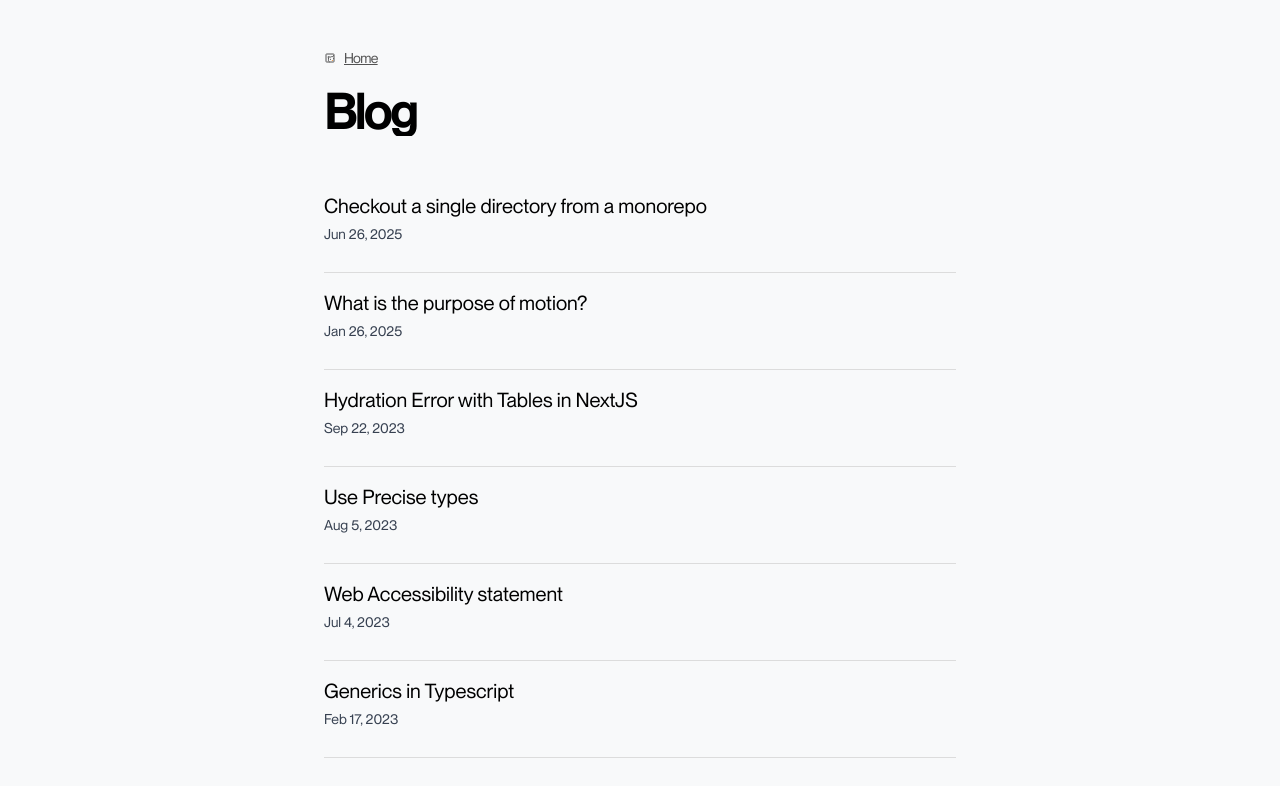
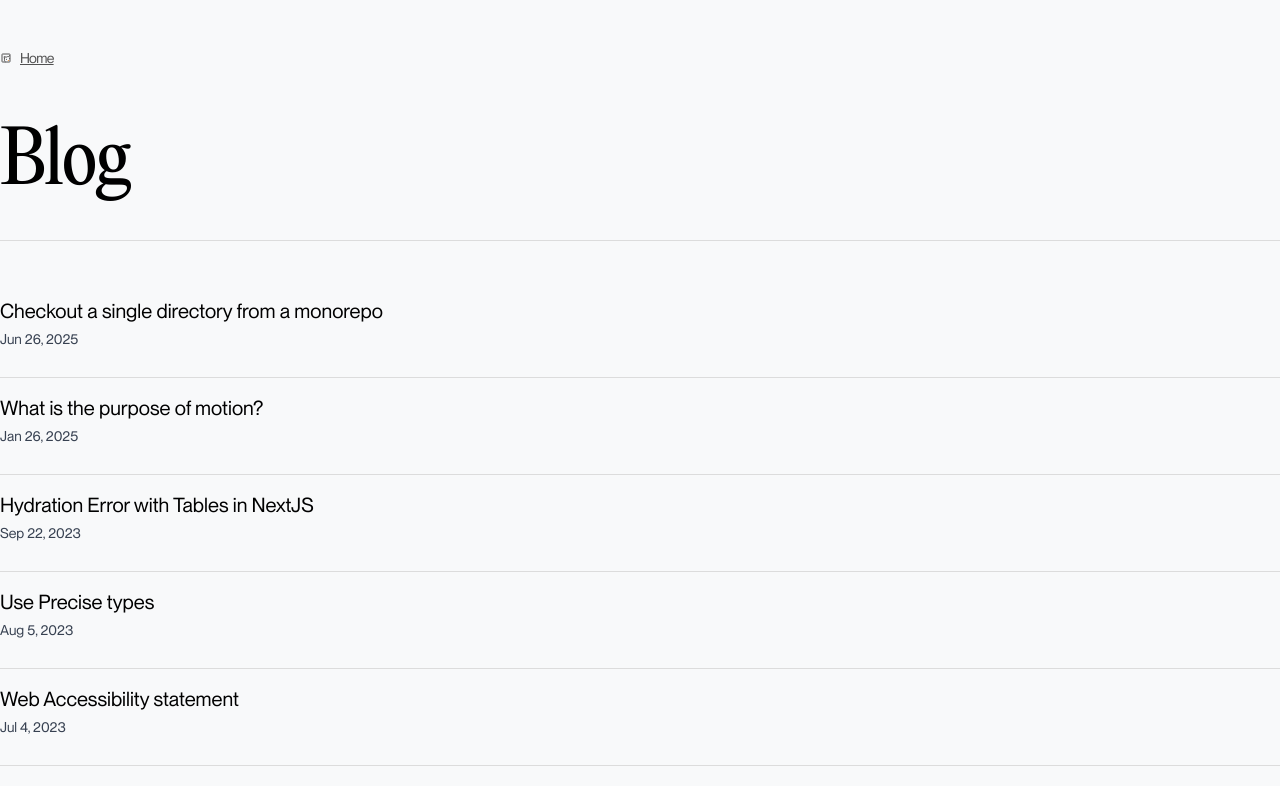
Before and after one commit to adeleke5140/portfolio-v2, a Next.js app: page /blog in a window 1280 px wide. Shown: the top 786 px of the page. Built offline with nearby package versions, Linux system fonts and the light colour scheme.

Commit message:
Update heading styles and container padding

```diff
--- a/src/components/pageWrapper.tsx
+++ b/src/components/pageWrapper.tsx
@@ -24,14 +24,14 @@ const PageWrapper = ({
 }: PageWrapperProps) => {
   const slot =
     typeof heading == 'string' ? (
-      <h1 className="font-inter mb-10 capitalize font-semibold leading-[100%] tracking-[-0.96px] text-[48px]">
+      <h1 className="font-serif py-10 lg:text-7xl font-medium w-full border-b-[0.5px]  border-b-[#dcdcdc] mb-10 capitalize leading-[100%] tracking-[-0.96px] text-[48px]">
         {heading}
       </h1>
     ) : (
       heading
     )
   return (
-    <div className={cn('relative px-6 max-w-[680px] mx-auto', classname)}>
+    <div className={cn('relative px-6 md:px-0 mx-auto', classname)}>
       <div className="flex flex-col gap-5">
         {showLink ? (
           <BackButton path={path ? path : ''} text={`${backText}`} />
```
